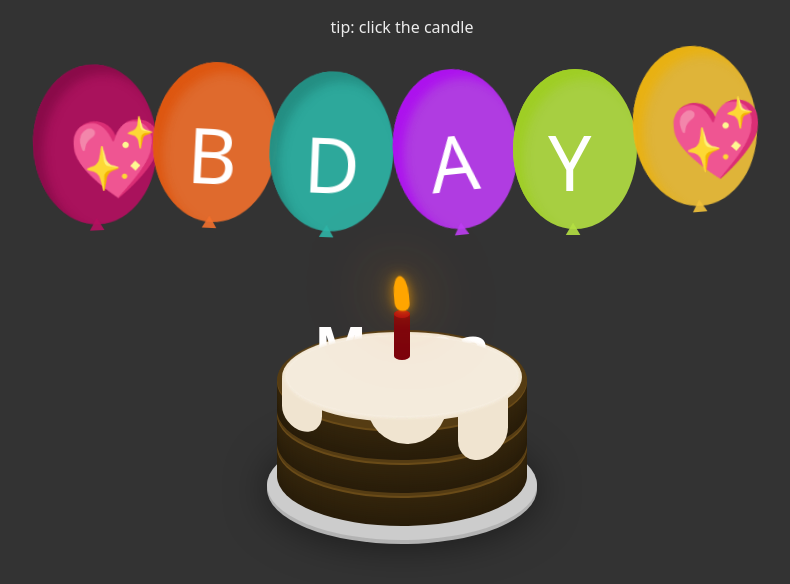
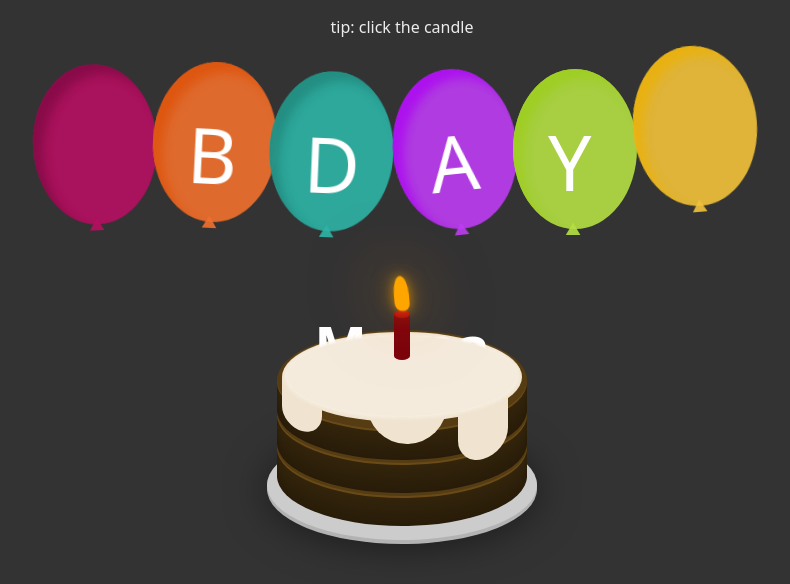
Before and after one commit to SwirX/Happybirthday, a plain HTML site: page index.html in a window 1280 px wide. Shown: the top 584 px of the page, without its empty margins (238-1028 px from the left). Drawn offline with Linux system fonts and the light colour scheme; a web font is replaced by a local one.

Commit message:
Update index.html

```diff
--- a/index.html
+++ b/index.html
@@ -41,7 +41,7 @@
     </div>
   <div class="container">
     <div class="balloon">
-      <div><span>💖</span>
+      <div><span></span>
       </div>
       <div><span>B</span>
       </div>
@@ -51,7 +51,7 @@
       </div>
       <div><span>Y</span>
       </div>
-      <div><span>💖</span>
+      <div><span></span>
       </div>
     </div>
     <h1>Mama</h1>
```
